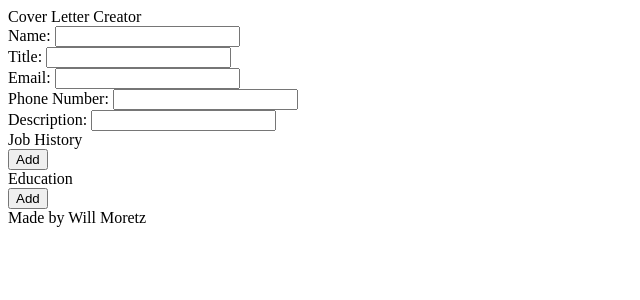
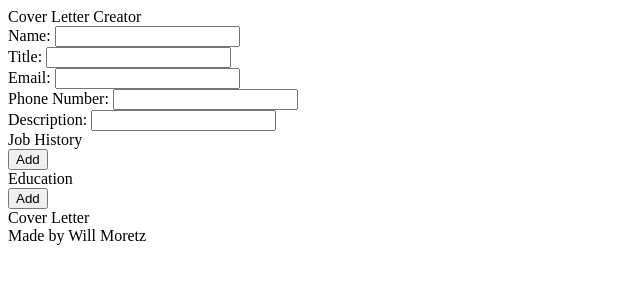
Before and after one commit to WillMoretz/cv-creator, a React (Create React App) app: page / in a window 1280 px wide. Shown: the top 300 px of the page, without its empty margins (0-640 px from the left). Built offline with nearby package versions, Linux system fonts and the light colour scheme.

Commit message:
created cover letter component

```diff
--- a/src/App.js
+++ b/src/App.js
@@ -1,10 +1,15 @@
 /* eslint-disable no-useless-constructor */
 import { Component } from "react";
+import CoverLetter from "./components/CoverLetter";
 import Education from "./components/Education";
 import JobHistory from "./components/JobHistory";
 import PersonalInfo from "./components/PersonalInfo";
 
 export default class App extends Component {
+  constructor(props) {
+    super(props);
+  }
+
   render() {
     return (
       <div className="App">
@@ -12,6 +17,7 @@ export default class App extends Component {
         <PersonalInfo />
         <JobHistory />
         <Education />
+        <CoverLetter />
         <footer>Made by Will Moretz</footer>
       </div>
     );
--- /dev/null
+++ b/src/components/CoverLetter.js
@@ -0,0 +1,7 @@
+import { Component } from "react";
+
+export default class CoverLetter extends Component {
+  render() {
+    return <div>Cover Letter</div>;
+  }
+}
```
